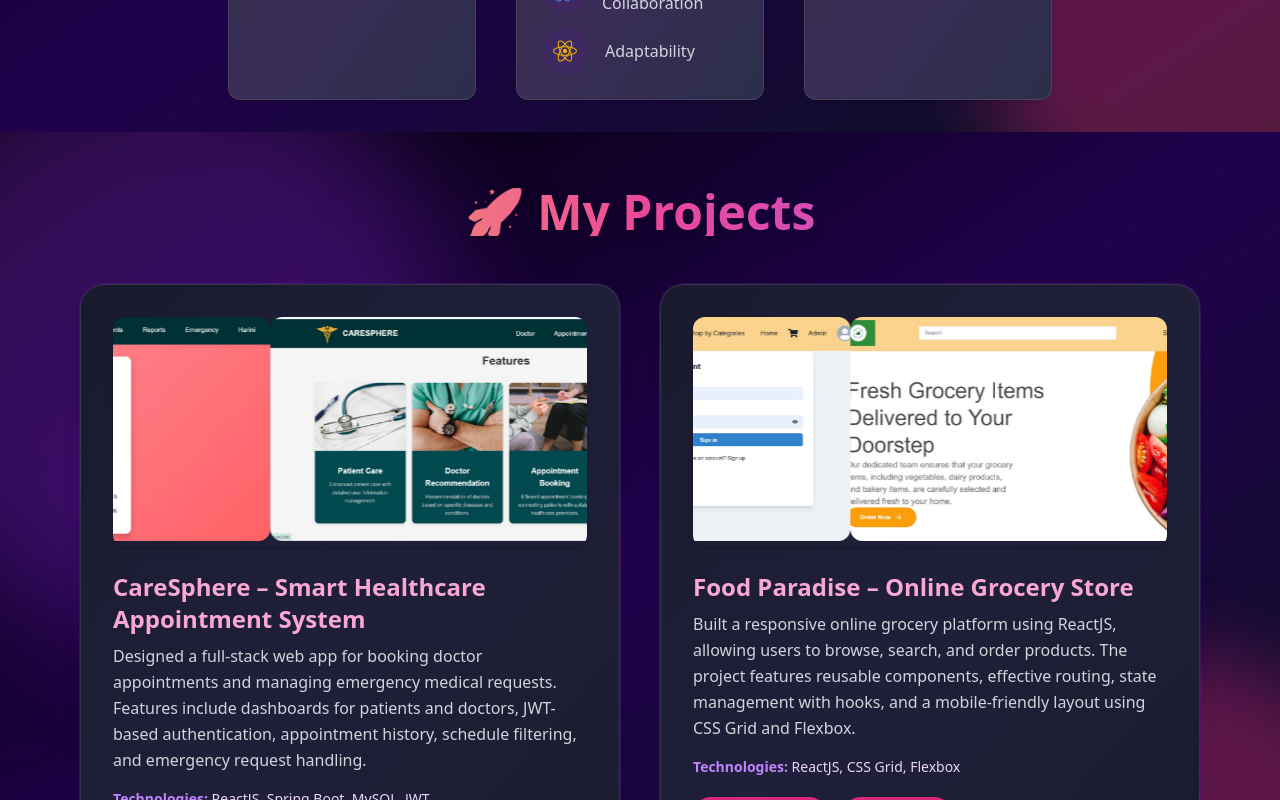
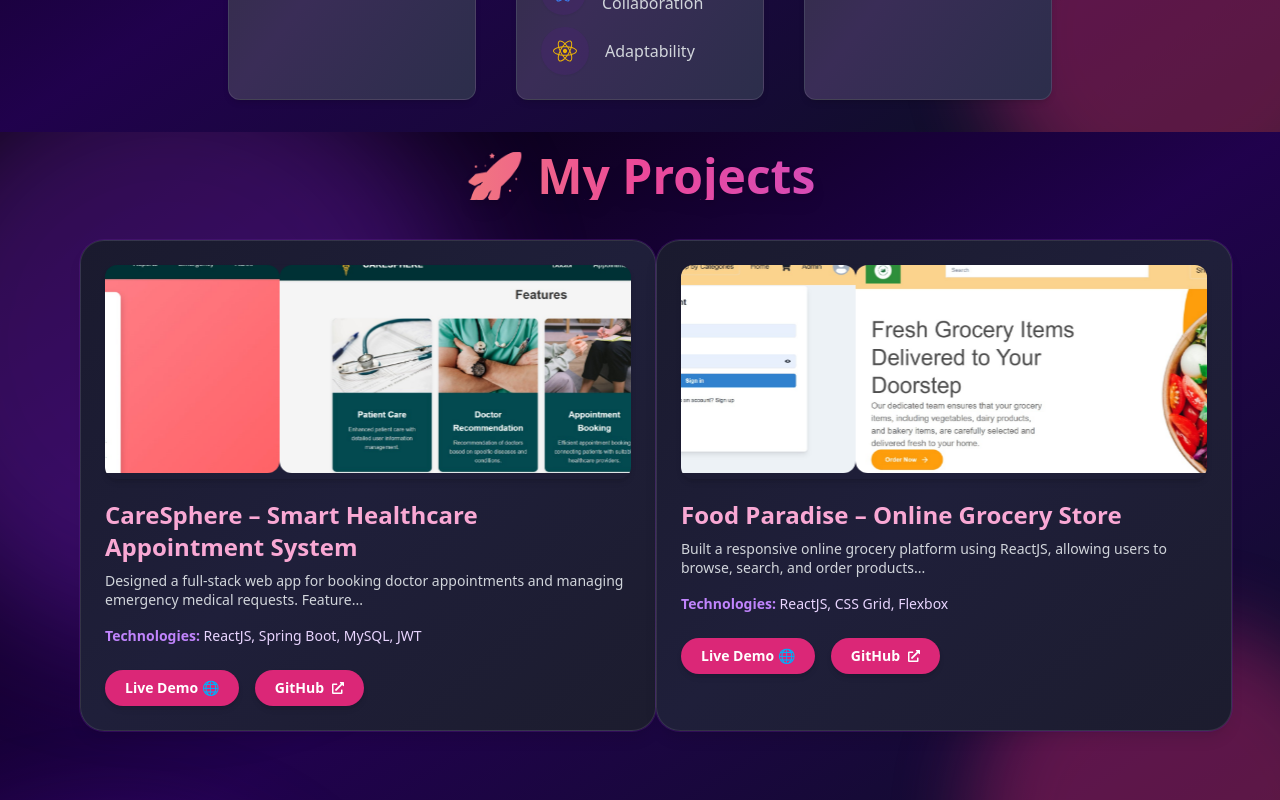
Before and after one commit to Varshhhininandhu/Varshproflio, a React (Create React App) app: page / in a window 1280 px wide. Shown: the part 2240-3040 px from the top of the page. Built offline with nearby package versions, Linux system fonts and the light colour scheme; the HTML template or start-up script is replaced by a standard one.

Commit message:
Update Projects.js

```diff
--- a/src/components/Projects.js
+++ b/src/components/Projects.js
@@ -1,6 +1,7 @@
 import React from 'react';
 import { FaExternalLinkAlt } from 'react-icons/fa';
 import Slider from 'react-slick';
+import { motion } from 'framer-motion';
 import 'slick-carousel/slick/slick.css';
 import 'slick-carousel/slick/slick-theme.css';
 
@@ -46,33 +47,43 @@ const Projects = () => {
     fade: false,
   };
 
+  // Helper function to shorten description text (if you want a manual truncate)
+  const truncateText = (text, maxLength = 120) => {
+    if (text.length <= maxLength) return text;
+    return text.slice(0, maxLength) + '...';
+  };
+
   return (
     <section
       id="projects"
-      className="relative w-full min-h-screen bg-black bg-gradient-to-br from-black via-[#2e026d]/70 to-[#0f172a]/80 py-14 px-6 sm:px-10 md:px-14 lg:px-20 overflow-hidden"
+      className="relative w-full min-h-screen bg-black bg-gradient-to-br from-black via-[#2e026d]/70 to-[#0f172a]/80 py-5 px-6 sm:px-10 md:px-14 lg:px-20 overflow-hidden"
     >
       {/* Background Blobs */}
-      <div className="absolute w-[600px] h-[600px] bg-purple-700 opacity-20 rounded-full blur-3xl top-[-100px] left-[-150px] animate-pulse z-0"></div>
-      <div className="absolute w-[400px] h-[400px] bg-pink-600 opacity-20 rounded-full blur-2xl bottom-[-100px] right-[-100px] animate-pulse z-0"></div>
+      <div className="absolute w-[600px] h-[600px] bg-purple-700 opacity-20 rounded-full blur-3xl top-[-90px] left-[-130px] animate-pulse z-0"></div>
+      <div className="absolute w-[400px] h-[400px] bg-pink-600 opacity-20 rounded-full blur-2xl bottom-[-90px] right-[-90px] animate-pulse z-0"></div>
 
-      <h2 className="text-4xl md:text-5xl font-playfair font-extrabold text-center text-transparent bg-clip-text bg-gradient-to-r from-yellow-300 via-pink-500 to-purple-500 drop-shadow-lg mb-12 relative z-10">
+      <h2 className="text-4xl md:text-5xl font-playfair font-extrabold text-center text-transparent bg-clip-text bg-gradient-to-r from-yellow-300 via-pink-500 to-purple-500 drop-shadow-lg mb-10 relative z-10">
         🚀 My Projects
       </h2>
 
-      <div className="grid grid-cols-1 md:grid-cols-2 gap-10 max-w-7xl mx-auto relative z-10">
+      <div className="grid grid-cols-1 md:grid-cols-2 gap-8 max-w-7xl mx-auto relative z-10">
         {projectList.map((project, index) => (
-          <div
+          <motion.div
             key={index}
-            className="bg-gradient-to-br from-[#1a1a2e] via-[#1f1f3a] to-[#1c1c2e] border border-white/10 text-white p-8 rounded-3xl shadow-xl ring-1 ring-purple-900/40 hover:ring-pink-500 transition-all duration-300 transform hover:-translate-y-1"
+            initial={{ opacity: 0, y: 20 }}
+            whileInView={{ opacity: 1, y: 0 }}
+            viewport={{ once: true }}
+            transition={{ duration: 0.6, delay: index * 0.2 }}
+            className="max-w-xl bg-gradient-to-br from-[#1a1a2e] via-[#1f1f3a] to-[#1c1c2e] border border-white/10 text-white p-6 rounded-3xl shadow-lg ring-1 ring-purple-900/40 hover:ring-pink-500 transition-all duration-300 transform hover:-translate-y-1 mx-auto"
           >
-            <div className="mb-6 rounded-xl overflow-hidden shadow-md hover:shadow-lg transition-transform duration-500 transform hover:scale-105">
+            <div className="mb-5 rounded-xl overflow-hidden shadow-md hover:shadow-lg transition-transform duration-500 transform hover:scale-105">
               <Slider {...sliderSettings}>
                 {project.images.map((img, i) => (
                   <div key={i} className="relative group">
                     <img
                       src={img}
                       alt={`Slide ${i + 1}`}
-                      className="w-full h-56 object-cover rounded-xl group-hover:brightness-90 transition duration-300"
+                      className="w-full h-52 object-cover rounded-xl group-hover:brightness-90 transition duration-300"
                     />
                   </div>
                 ))}
@@ -83,12 +94,13 @@ const Projects = () => {
               <h3 className="text-2xl font-semibold text-pink-300 mb-2 font-playfair">
                 {project.title}
               </h3>
-              <p className="text-gray-300 text-base leading-relaxed">
-                {project.description}
+              {/* Shorter, smaller description */}
+              <p className="text-gray-300 text-sm leading-snug">
+                {truncateText(project.description, 110)}
               </p>
             </div>
 
-            <div className="mb-5 text-sm text-purple-200">
+            <div className="mb-6 text-sm text-purple-200">
               <span className="font-semibold text-purple-400">Technologies:</span>{' '}
               {project.technologies.join(', ')}
             </div>
@@ -111,7 +123,7 @@ const Projects = () => {
                 GitHub <FaExternalLinkAlt className="text-xs" />
               </a>
             </div>
-          </div>
+          </motion.div>
         ))}
       </div>
     </section>
```
